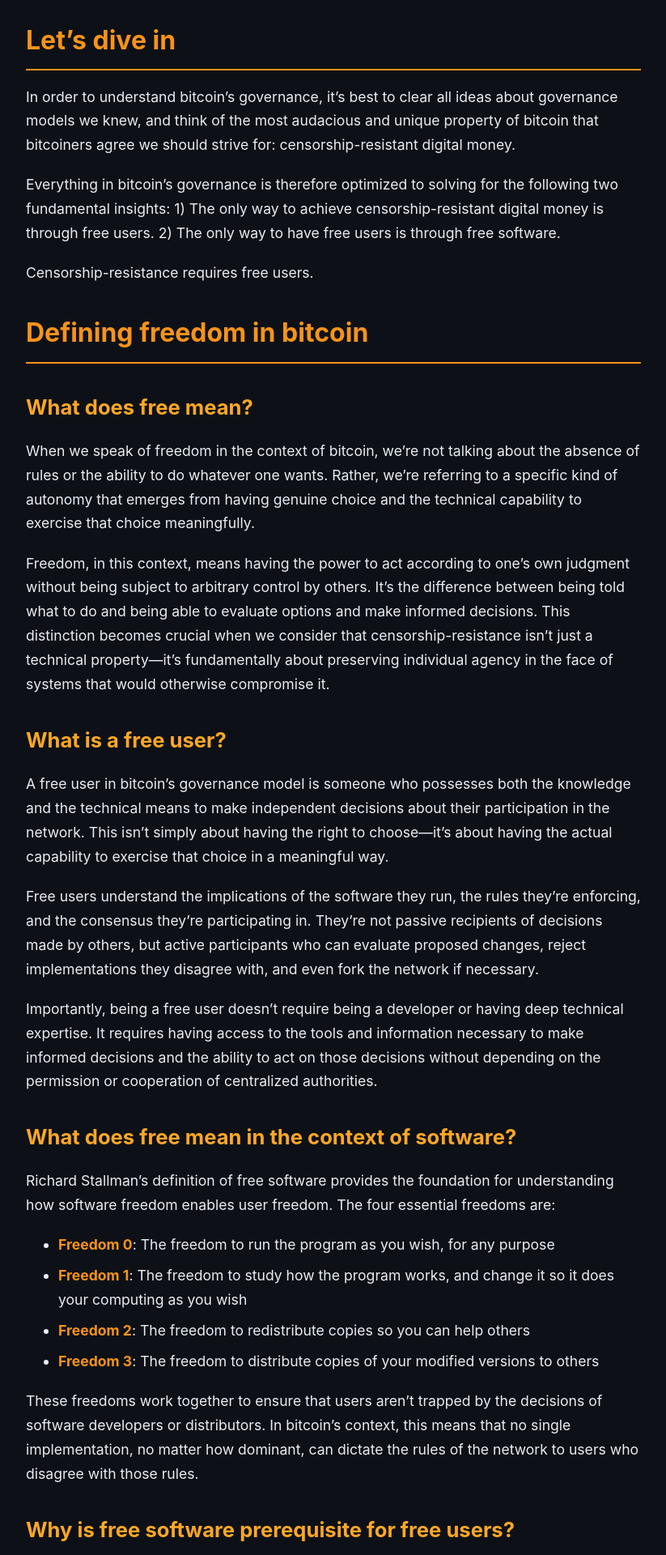
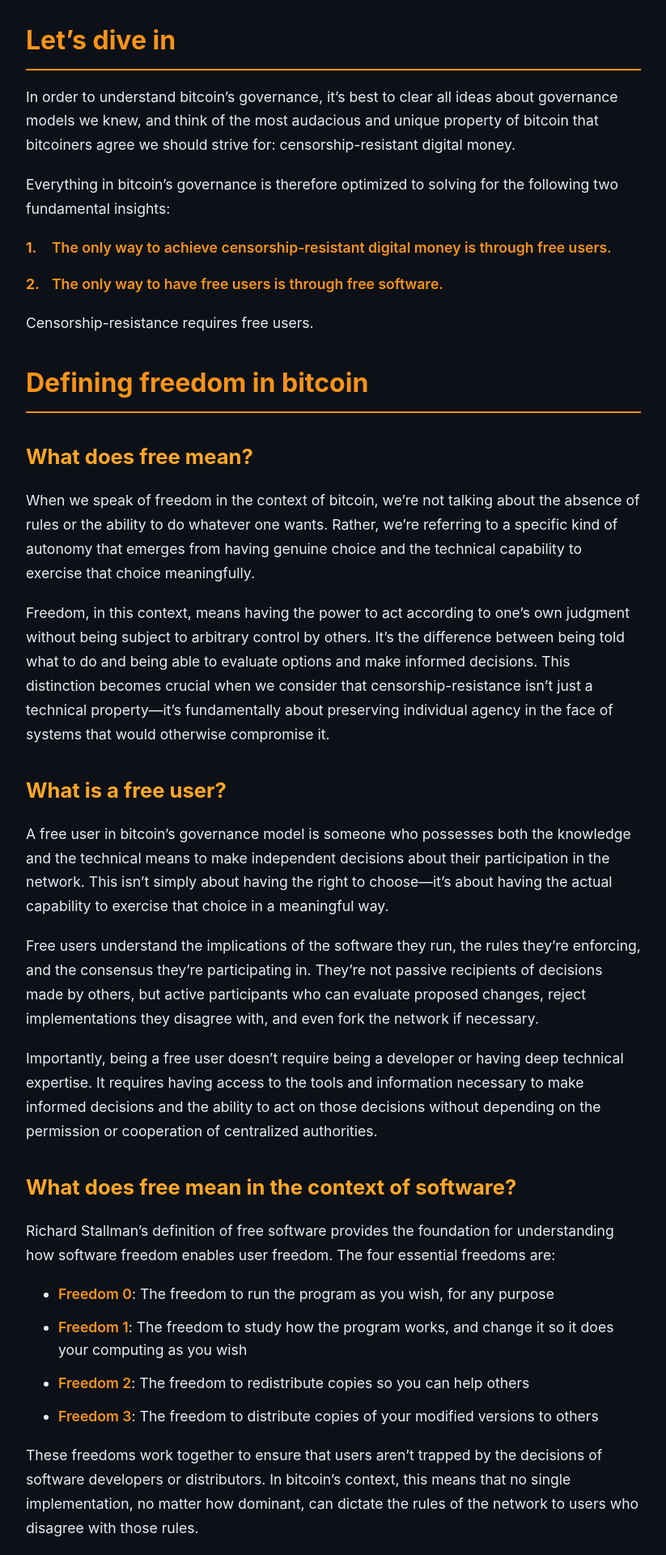
Before and after one commit to pretyflaco/bitcoingovernance, a Jekyll site: the page built from index.md, in a window 1280 px wide. Shown: the part 1319-3239 px from the top of the page at 81% size, without its empty margins (228-1051 px from the left). Built offline with Jekyll 4.4.1, drawn with Linux system fonts in a browser that asks for light colours.

Commit message:
Fix fundamental insights formatting as enumerated list
- Convert inline numbered points to proper markdown list format
- Add bold formatting to highlight the two key insights
- Add proper line breaks between points for better readability
- Style ordered list numbers in bitcoin orange (#f7931a)
- Enhance list item spacing and typography
- Make the fundamental governance insights stand out visually

```diff
--- a/assets/css/style.scss
+++ b/assets/css/style.scss
@@ -140,11 +140,42 @@ html, body {
 }
 
 .post-content li {
-  margin-bottom: 0.5rem;
+  margin-bottom: 0.8rem;
+  line-height: 1.6;
 }
 
 .post-content li strong {
   color: #f7931a;
+}
+
+/* Special styling for key insights lists */
+.post-content ol li strong,
+.post-content ul li strong {
+  color: #f7931a;
+  font-weight: 600;
+}
+
+/* Enhanced list number styling */
+.post-content ol {
+  counter-reset: item;
+  padding-left: 0;
+}
+
+.post-content ol > li {
+  display: block;
+  margin-bottom: 1rem;
+  padding-left: 2rem;
+  position: relative;
+}
+
+.post-content ol > li::before {
+  content: counter(item) ".";
+  counter-increment: item;
+  color: #f7931a;
+  font-weight: bold;
+  position: absolute;
+  left: 0;
+  font-size: 1.1rem;
 }
 
 /* Blockquotes */
--- a/index.md
+++ b/index.md
@@ -23,8 +23,9 @@ While this write-up is triggered at this time by the ongoing debate around OP_RE
 In order to understand bitcoin's governance, it's best to clear all ideas about governance models we knew, and think of the most audacious and unique property of bitcoin that bitcoiners agree we should strive for: censorship-resistant digital money.
 
 Everything in bitcoin's governance is therefore optimized to solving for the following two fundamental insights:
-1) The only way to achieve censorship-resistant digital money is through free users.
-2) The only way to have free users is through free software.
+
+1. **The only way to achieve censorship-resistant digital money is through free users.**
+2. **The only way to have free users is through free software.**
 
 Censorship-resistance requires free users.
 
```
